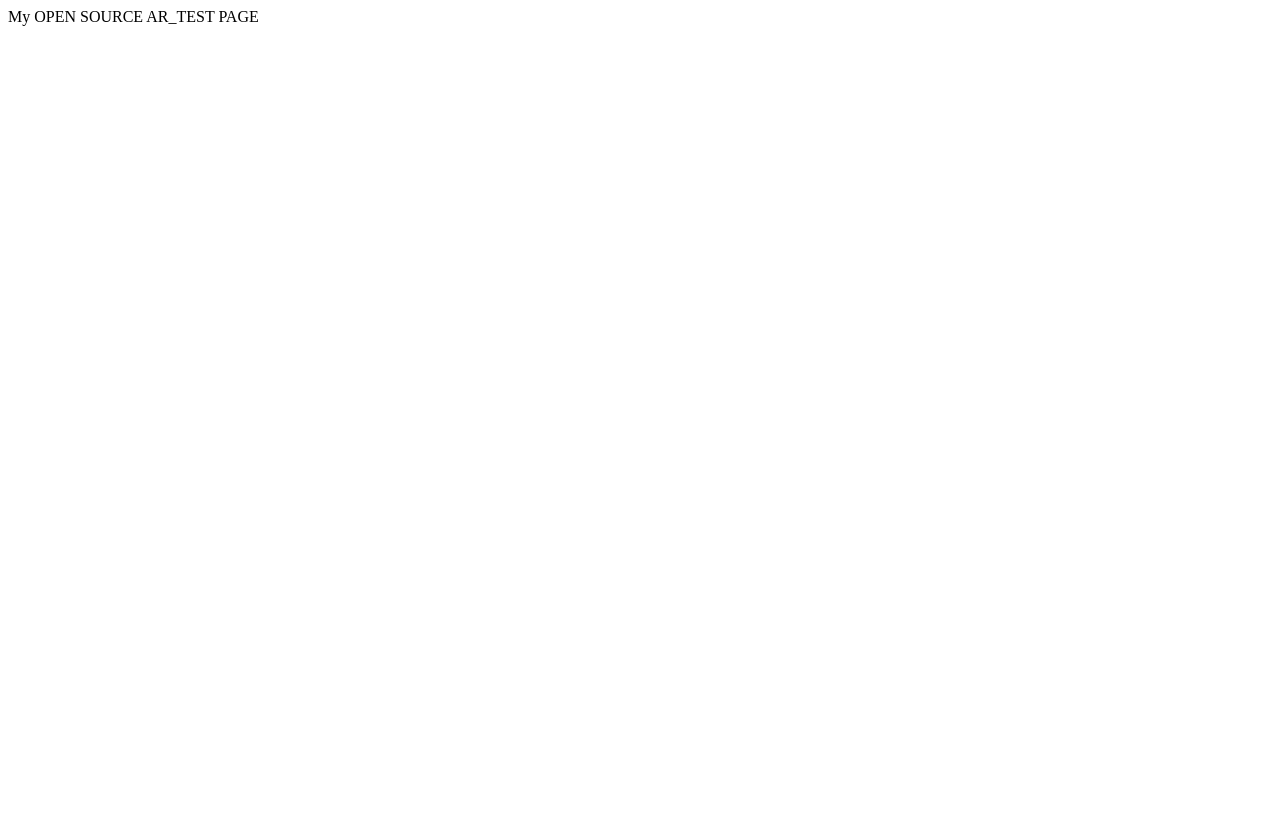
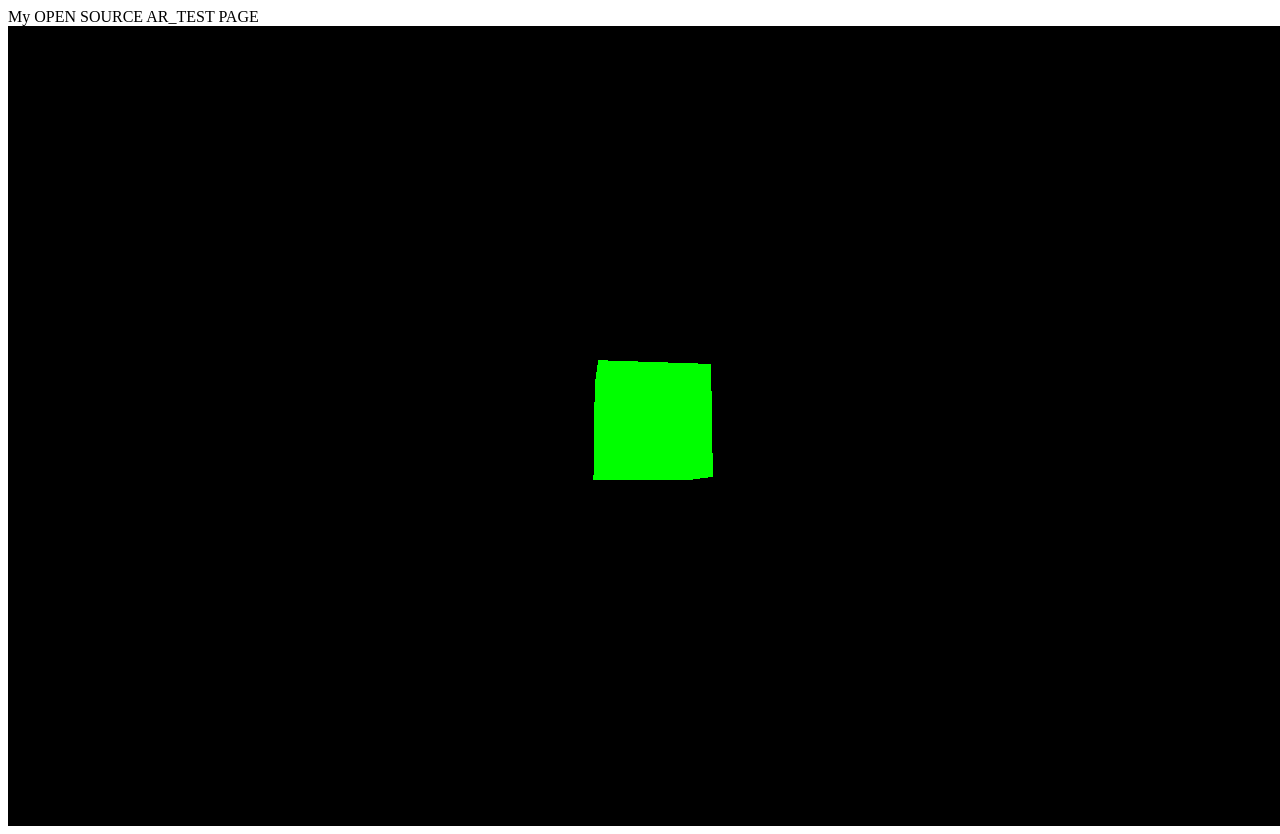
Before and after one commit to carob16/OpenSourceAR, a website: page public/index.html in a window 1280 px wide. Before the commit the page ends 800 px from the top, so only its background shows below. Drawn offline with nearby package versions, Linux system fonts and the light colour scheme.

Commit message:
Update node.js and implementing Three.js module

```diff
--- a/package.json
+++ b/package.json
@@ -25,6 +25,7 @@
   "dependencies": {
     "body-parser": "^1.19.0",
     "express": "^4.17.1",
-    "require": "^2.4.20"
+    "require": "^2.4.20",
+    "three": "^0.132.2"
   }
 }
--- a/public/index.html
+++ b/public/index.html
@@ -1,16 +1,35 @@
 <!DOCTYPE html>
 <head>
+    <meta charset="utf-8">
     <title>Open Source AR</title>
 </head>
 <body>My OPEN SOURCE AR_TEST PAGE
 
+   <div id="output"></div>
+   <script type="module" src="./modules/threeLoader.js"></script>
+   <script src="../node_modules/three/build/three.js"></script>
+   <script type="module">
+//      import * as three from '../node_modules/three/build/three.js';
+// const scene = new THREE.Scene();
+// const camera = new THREE.PerspectiveCamera(
+//   75,
+//   window.innerWidth / window.innerHeight,
+//   0.1,
+//   1000
+// );
 
-   <div id="output">
+// const renderer = new THREE.WebGLRenderer();
+// renderer.setSize(window.innerWidth, window.innerHeight);
+// document.body.appendChild(renderer.domElement);
 
-    </div>
 
- <script src="./main.js"></script>
+
+   </script>
+
+
+
     <script src="./modules/sensorDetection.js"></script>
     <script src="./globalVariables.js"></script>
+    <script src="./main.js"></script>
 </body>
 </html>
--- a/public/main.js
+++ b/public/main.js
@@ -70,6 +70,5 @@ function fixedNumber(number) {
   if (number != null) {
     number = number.toFixed(3);
   }
-  console.log(number);
   return number;
 }
--- /dev/null
+++ b/public/modules/threeLoader.js
@@ -0,0 +1,26 @@
+console.log('hello world');
+const scene = new THREE.Scene();
+const camera = new THREE.PerspectiveCamera(
+  75,
+  window.innerWidth / window.innerHeight,
+  0.1,
+  1000
+);
+
+const renderer = new THREE.WebGLRenderer();
+renderer.setSize(window.innerWidth, window.innerHeight);
+document.body.appendChild(renderer.domElement);
+const geometry = new THREE.BoxGeometry();
+const material = new THREE.MeshBasicMaterial({ color: 0x00ff00 });
+const cube = new THREE.Mesh(geometry, material);
+scene.add(cube);
+
+camera.position.z = 5;
+
+function animate() {
+  requestAnimationFrame(animate);
+  cube.rotation.x += 0.01;
+  cube.rotation.y += 0.01;
+  renderer.render(scene, camera);
+}
+animate();
--- a/server.js
+++ b/server.js
@@ -1,7 +1,11 @@
 const express = require('express');
 const app = express();
+const path = require('path');
 
 app.use(express.static('public'));
+app.use(express.static(path.join(__dirname), { index: 'index.html' }));
+
+app.set('port', process.env.PORT || 8080);
 
 app.set('port', process.env.PORT || 8080);
 
```
Also changed, not shown: 1 other file.
